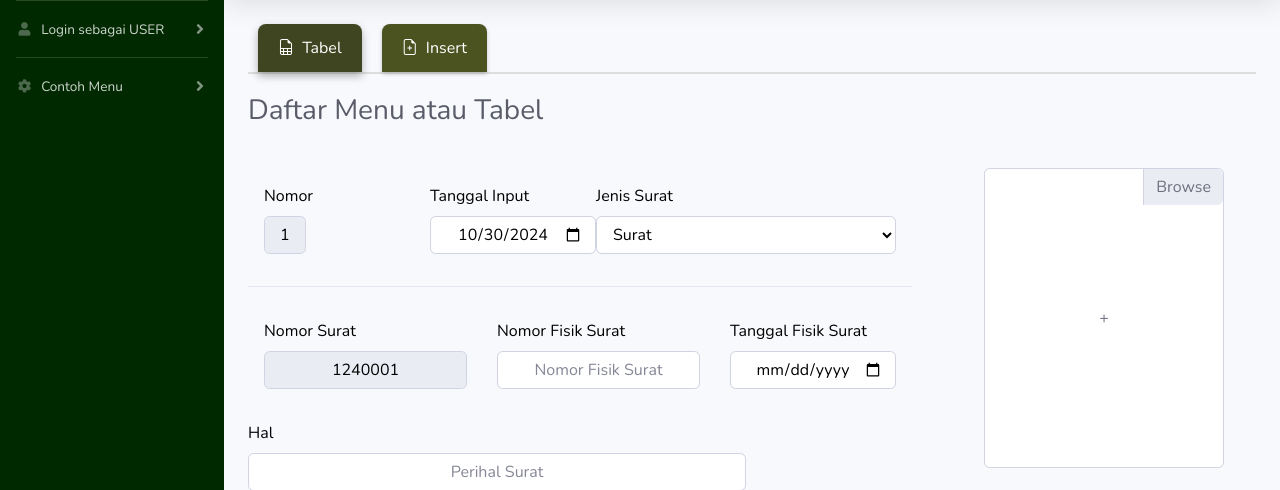
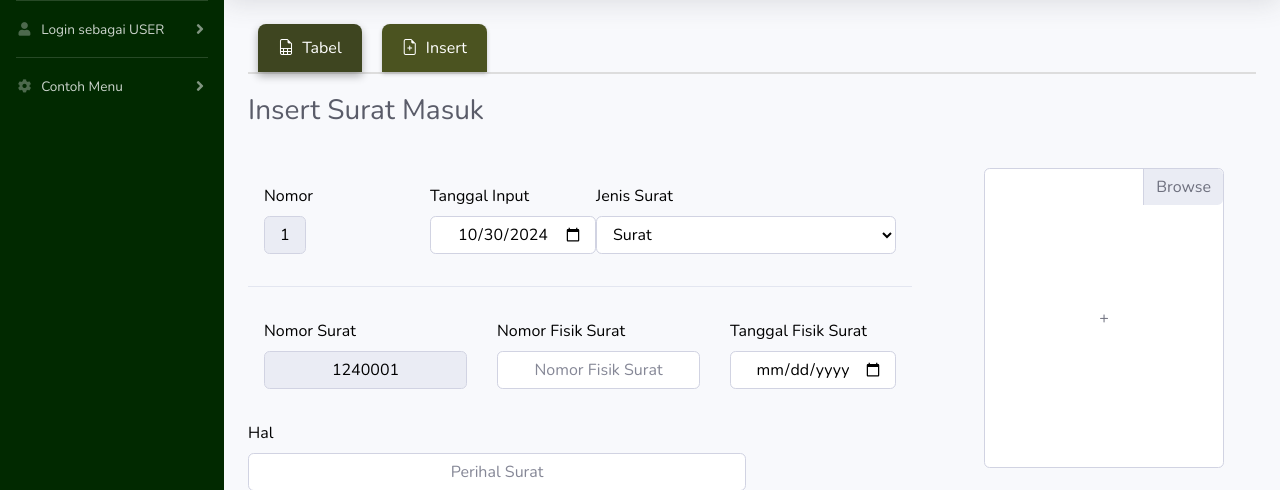
Before and after one commit to Corneldiii/ProjecctKanisius, a CodeIgniter app: page /surat/insert in a window 1280 px wide. Shown: the part 70-560 px from the top of the page. Run offline with CodeIgniter, Linux system fonts and the light colour scheme; data that the repository does not hold is empty; some libraries are stand-ins or nearby versions.

Commit message:
perbaiki judul

```diff
--- a/application/views/insert.php
+++ b/application/views/insert.php
@@ -180,7 +180,7 @@ defined('BASEPATH') or exit('No direct script access allowed');
 
 
             <div class="d-sm-flex align-items-center justify-content-between mb-4">
-                <h1 class="h3 mb-0 text-gray-800">Daftar Menu atau Tabel</h1>
+                <h1 class="h3 mb-0 text-gray-800">Insert Surat Masuk</h1>
             </div>
 
             <!-- Alert untuk "set_flashdata", biarkan saja -->
--- a/application/views/menu.php
+++ b/application/views/menu.php
@@ -108,7 +108,7 @@ defined('BASEPATH') or exit('No direct script access allowed');
             </style>
 
             <div class="d-sm-flex align-items-center justify-content-between mb-4">
-                <h1 class="h3 mb-0 text-gray-800">Daftar Menu atau Tabel</h1>
+                <h1 class="h3 mb-0 text-gray-800">Daftar Surat Masuk</h1>
             </div>
 
             <div class="form-group row">
```
